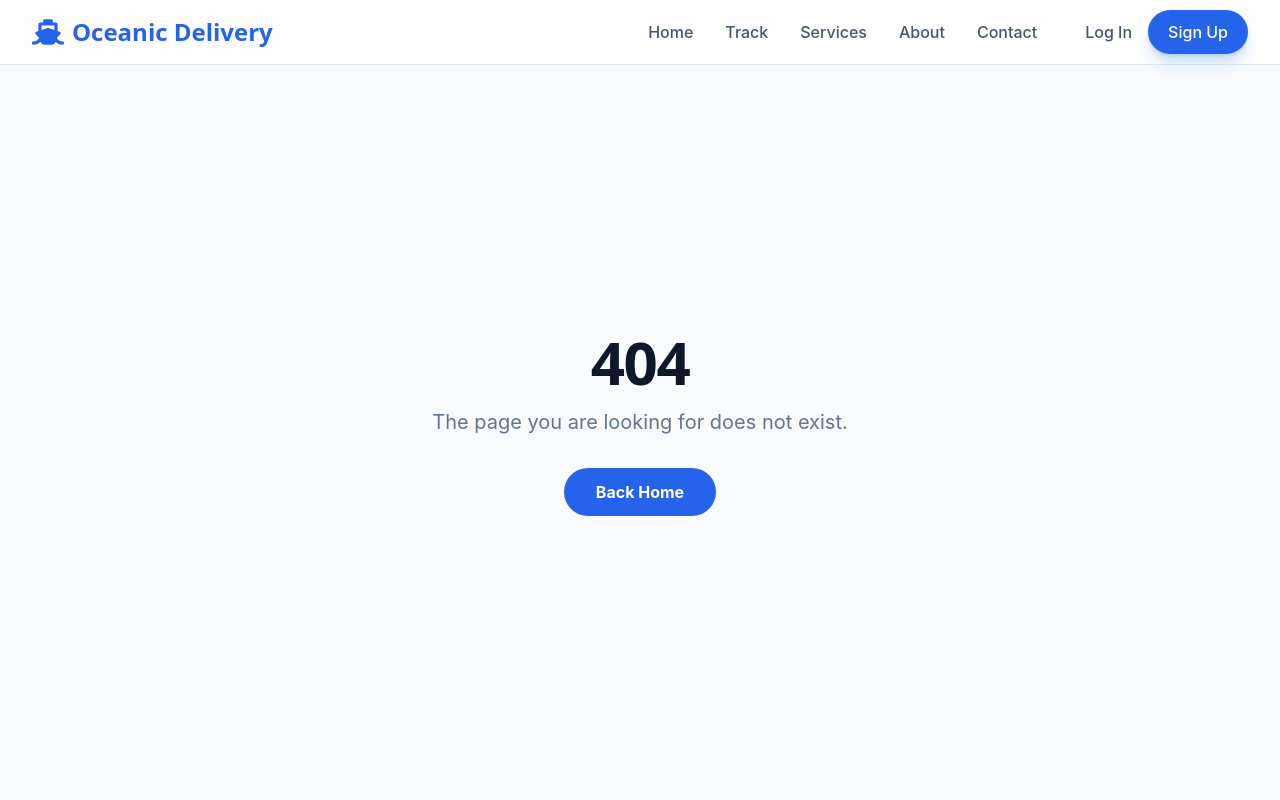
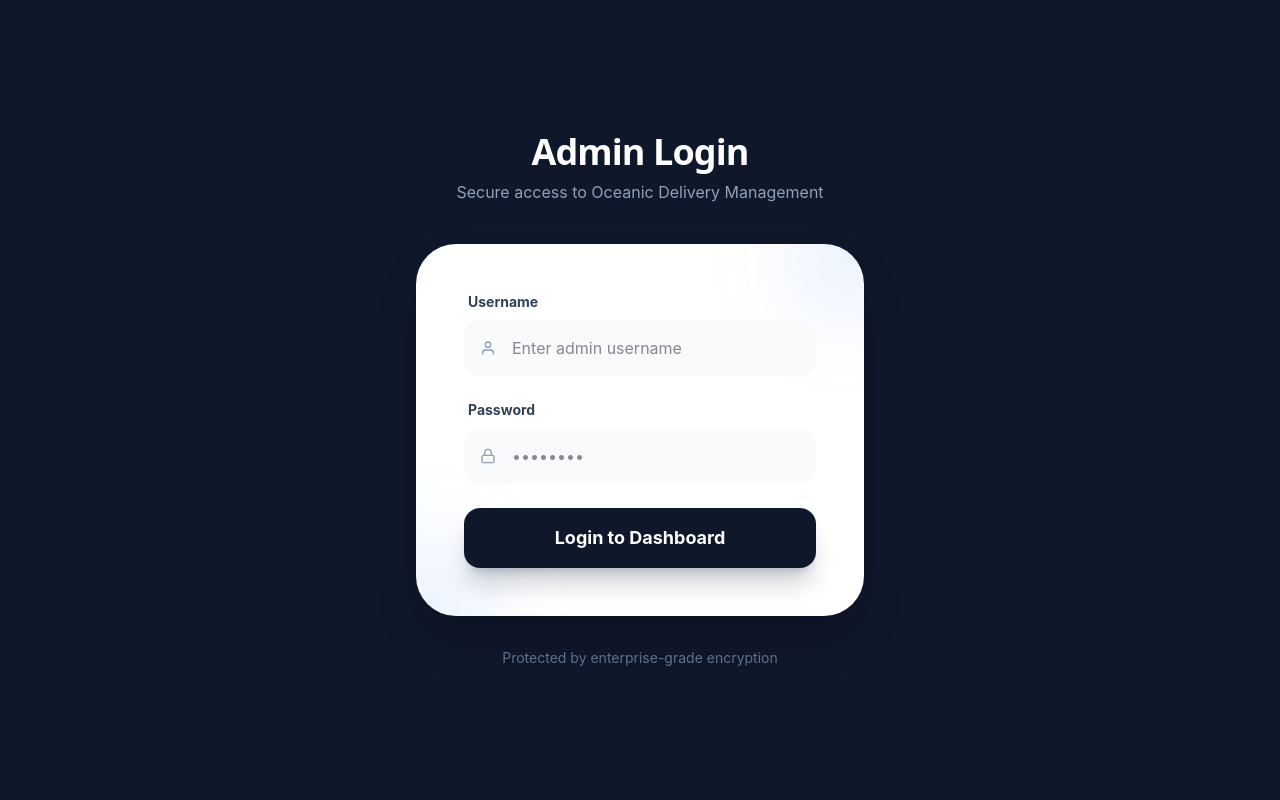
Before and after one commit to brucewaynegotham1999-hub/cucurier, a React (Vite) app in the folder frontend/: page /kirikuadminman/login in a window 1280 px wide. Shown: the top 800 px of the page. Built offline with nearby package versions, Linux system fonts and the light colour scheme.

Commit message:
initial commit3

```diff
--- a/frontend/src/App.jsx
+++ b/frontend/src/App.jsx
@@ -24,7 +24,7 @@ function ScrollToTop() {
 
 function App() {
   const location = useLocation();
-  const isAdminPage = location.pathname.startsWith('/admin');
+  const isAdminPage = location.pathname.startsWith('/kirikuadminman');
 
   useEffect(() => {
     AOS.init({
@@ -46,8 +46,8 @@ function App() {
           <Route path="/track/:trackingNumber" element={<PackageDetailsPage />} />
 
           {/* Admin Section */}
-          <Route path="/kirikuadminmanlogin" element={<AdminLogin />} />
-          <Route path="/kirikuadminmandashboard" element={<AdminDashboard />} />
+          <Route path="/kirikuadminman/login" element={<AdminLogin />} />
+          <Route path="/kirikuadminman/dashboard" element={<AdminDashboard />} />
 
           {/* Static Pages */}
           <Route path="/about" element={<Static.AboutUs />} />
--- a/frontend/src/pages/AdminDashboard.jsx
+++ b/frontend/src/pages/AdminDashboard.jsx
@@ -22,7 +22,7 @@ export default function AdminDashboard() {
 
   useEffect(() => {
     if (!adminToken) {
-      navigate('/admin/login');
+      navigate('/kirikuadminman/login');
       return;
     }
     fetchData();
--- a/frontend/src/pages/AdminLogin.jsx
+++ b/frontend/src/pages/AdminLogin.jsx
@@ -21,7 +21,7 @@ export default function AdminLogin() {
       const response = await axios.post(`${API_BASE}/login/`, { username, password });
       localStorage.setItem('adminToken', response.data.token);
       localStorage.setItem('adminUser', response.data.username);
-      navigate('/admin/dashboard');
+      navigate('/kirikuadminman/dashboard');
     } catch (err) {
       setError(err.response?.data?.error || 'Login failed. Please try again.');
     } finally {
```
